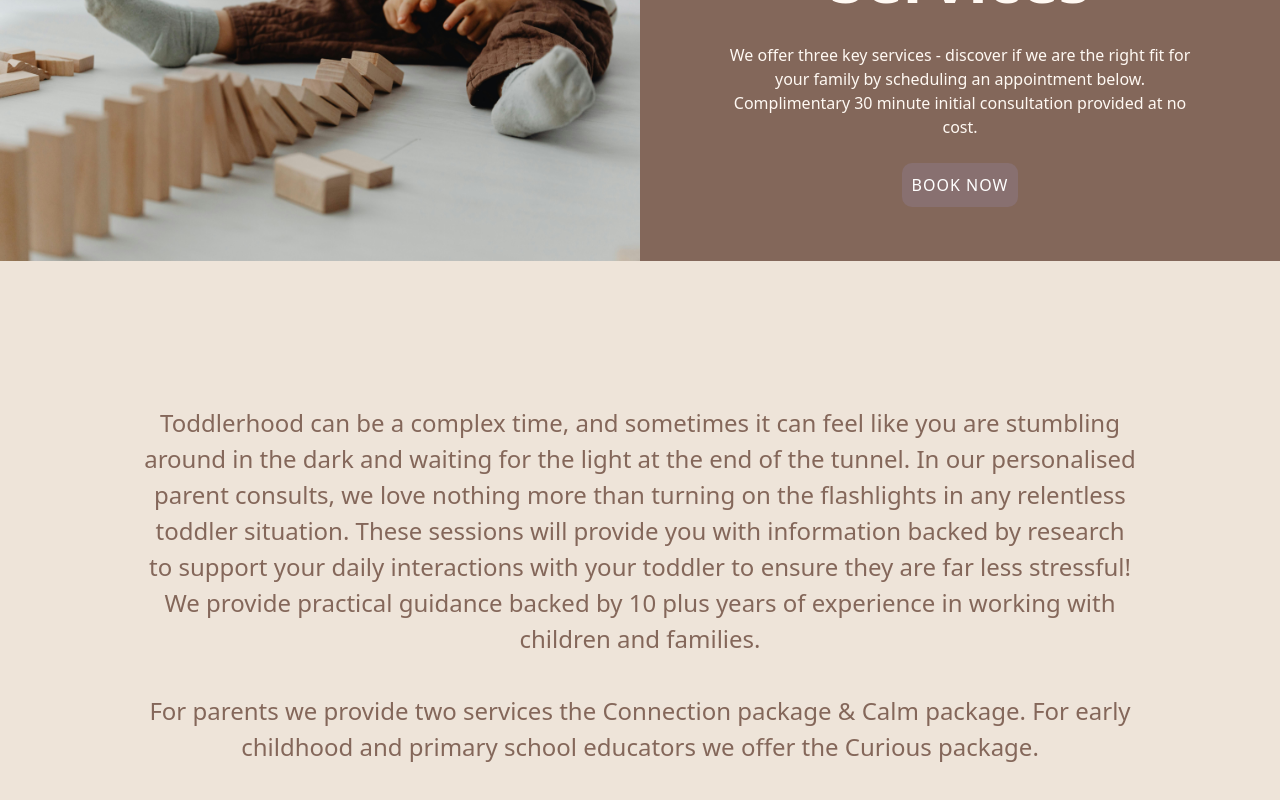
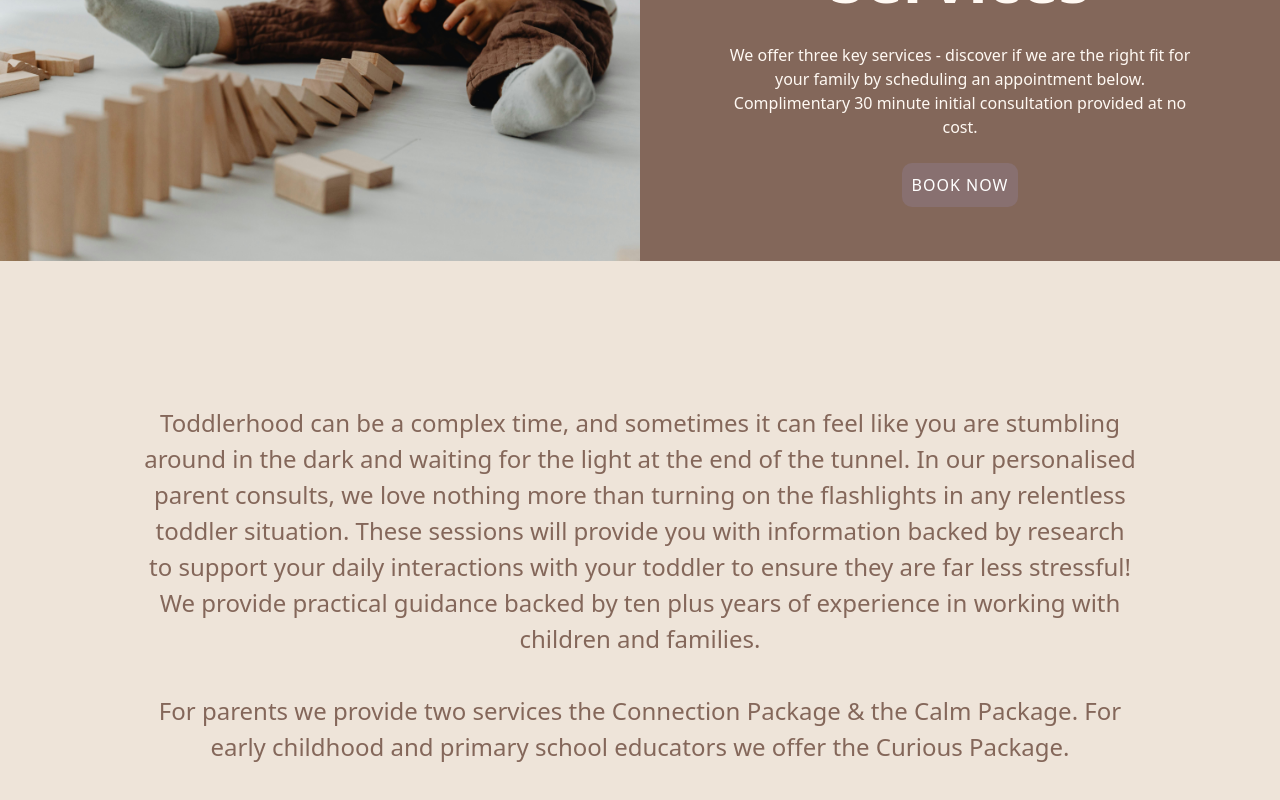
Before and after one commit to R-LaRoi/tsam-vite, a React (Vite) app: page /newservices in a window 1280 px wide. Shown: the part 258-1058 px from the top of the page. Built offline with nearby package versions, Linux system fonts and the light colour scheme.

Commit message:
Update NewServices.jsx

```diff
--- a/src/Components/NewServices.jsx
+++ b/src/Components/NewServices.jsx
@@ -54,7 +54,7 @@ return(
 <p className='services-p'>
 We offer three key services - discover if we are the right fit for your family by scheduling an appointment below.
 <br/>
-Complimentary 30 minute initial consultation provided at no cost.
+<strong>Complimentary 30 minute initial consultation provided at no cost.</strong>
 <br/><br/>
  <button >
 
@@ -69,11 +69,11 @@ Complimentary 30 minute initial consultation provided at no cost.
   <div className='services-p'>
     Toddlerhood can be a complex time, and sometimes it can feel like you are stumbling around in the dark and waiting for the light at the end of the tunnel. In our personalised parent consults, we love nothing more than turning on the flashlights in any relentless toddler situation. These sessions will provide you with information backed by research to support your daily interactions with your toddler to ensure they are far less stressful!
 
-    We provide practical guidance backed by 10 plus years of experience in working with children and families.
+    We provide practical guidance backed by ten plus years of experience in working with children and families.
     <br/><br/>
     <div className='serv-subtext'>
-  For parents we provide two services the Connection package & Calm package.
-For early childhood and primary school educators we offer the Curious package.
+  For parents we provide two services the Connection Package & the Calm Package.
+For early childhood and primary school educators we offer the Curious Package.
 </div>
 </div>
 </section>
```
